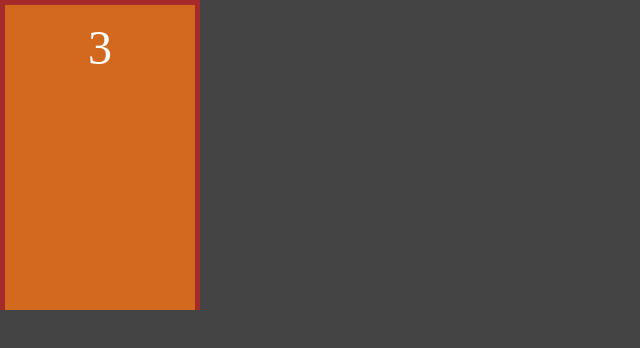
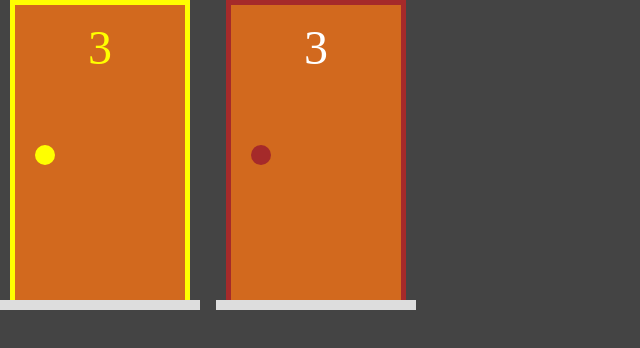
Before and after one commit to DiogoKenway/monty-hall, a Next.js app: page / in a window 1280 px wide. Shown: the top 348 px of the page, without its empty margins (0-640 px from the left). Built offline with nearby package versions, Linux system fonts and the light colour scheme.

Commit message:
finalizing door component

```diff
--- a/src/components/Porta.jsx
+++ b/src/components/Porta.jsx
@@ -1,13 +1,18 @@
 import styles from "@/styles/Porta.module.css";
 
 export default function Porta(props) {
+
+    const selecionada = props.selecionada ? styles.selecionada : "";
+
     return (
         <div className={styles.area}>
-            <div className={styles.estrutura}>
+            <div className={`${styles.estrutura} ${selecionada}`}>
                 <div className={styles.porta}>
-                    <div className={styles.numero}>3</div>
+                    <div className={styles.numero} >3</div>
+                    <div className={styles.macaneta} />
                 </div>
             </div>
+            <div className={styles.chao} />
         </div>
     )
 }
--- a/src/pages/index.jsx
+++ b/src/pages/index.jsx
@@ -3,8 +3,9 @@
 
 export default function Home() {
   return (
-    <div>
+    <div style={{ display: "flex", gap: "1rem" }}>
       {/* <Presente /> */}
+      <Porta selecionada/>
       <Porta />
     </div>
   )
--- a/src/styles/Porta.module.css
+++ b/src/styles/Porta.module.css
@@ -1,28 +1,60 @@
 .area {
     display: flex;
+    align-items: center;
+    flex-direction: column;
     width: var(--area-porta-largura);
     height: var(--area-porta-altura);
 }
 
+.chao {
+    height: 10px;
+    width: 100%;
+    background-color: #ddd;
+}
+
 .estrutura  {
     display: flex;
-    /* width: 100%; */
     flex-grow: 1;
     border-top: solid 5px brown;
     border-left: solid 5px brown;
     border-right: solid 5px brown;
+    width: 90%;
 }
 
 .porta {
     display: flex;
     flex-direction: column;
     align-items: center;
-    /* width: 100%; */
     flex-grow: 1;
     padding: 15px;
+    position: relative;
     background-color: chocolate;
 }
 
 .numero {
     font-size: 3rem;
 }
+
+.macaneta {
+    width: 20px;
+    height: 20px;
+    border-radius: 10px;
+    background-color: brown;
+    position: absolute;
+    left: 20px;
+    top: calc(0.45 * var(--area-porta-altura));
+}
+
+.selecionada {
+    border-top: solid 5px yellow;
+    border-left: solid 5px yellow;
+    border-right: solid 5px yellow;
+}
+
+.selecionada  .numero{
+    color: yellow;
+}
+
+.selecionada  .macaneta{
+    background-color: yellow;
+}
```
